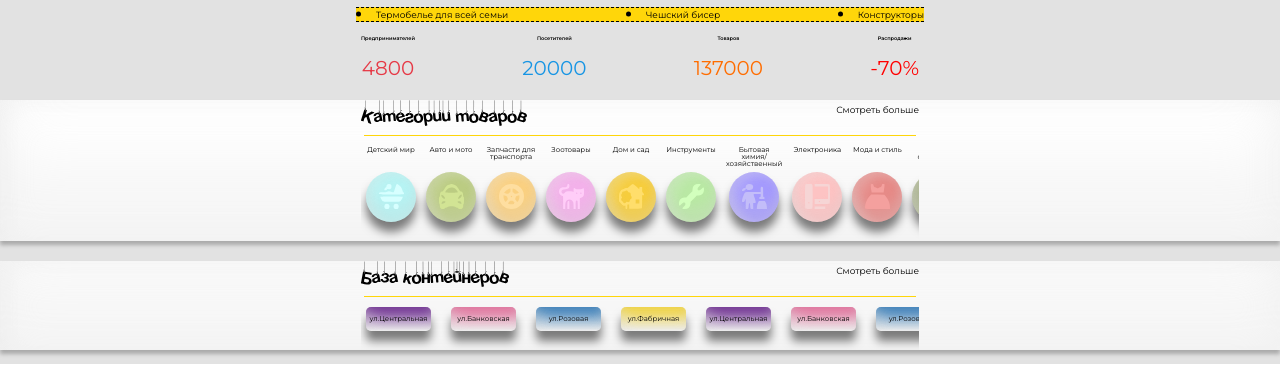
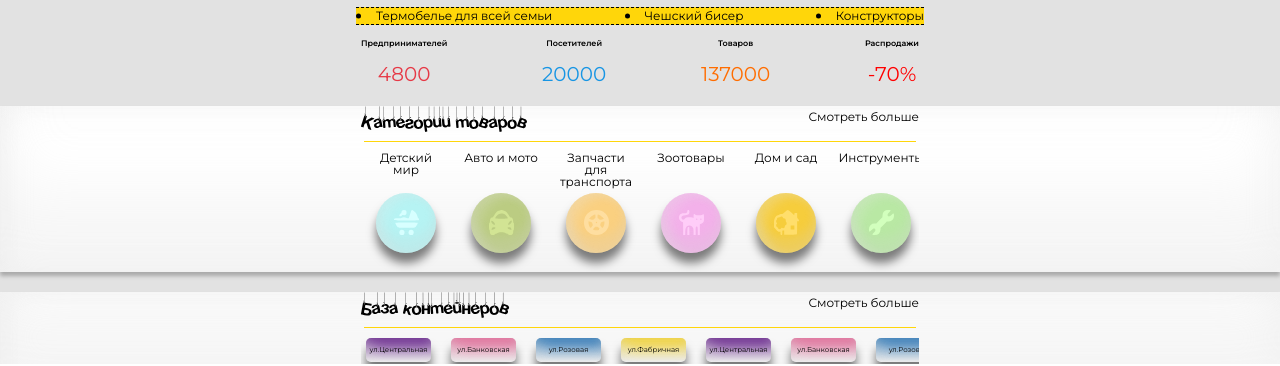
Before and after one commit to Heka9/sarafanUA, a plain HTML site: page index.html in a window 1280 px wide. Shown: the part 386-752 px from the top of the page. Drawn offline with Linux system fonts and the light colour scheme; no server answers.

Commit message:
Add files via upload

```diff
--- a/css/style.css
+++ b/css/style.css
@@ -29,7 +29,7 @@ body {
   color: #000;
   line-height: 1;
   font-family: "Montserrat";
-  font-size: 0.5625rem;
+  font-size: 0.75rem;
   -ms-text-size-adjust: 100%;
   -moz-text-size-adjust: 100%;
   -webkit-text-size-adjust: 100%;
@@ -870,7 +870,7 @@ body::after {
 }
 
 .stats__label {
-  font-size: 5px;
+  font-size: 8px;
   font-weight: 600;
 }
 
@@ -910,7 +910,7 @@ body::after {
   display: -webkit-box;
   display: -ms-flexbox;
   display: flex;
-  gap: 10px;
+  gap: 15px;
   overflow-x: scroll;
   padding-bottom: 1.1875rem;
 }
@@ -959,11 +959,12 @@ body::after {
   -webkit-box-direction: normal;
       -ms-flex-direction: column;
           flex-direction: column;
+  min-width: 80px;
   gap: 5px;
 }
 
 .slide-categories__label {
-  font-size: 7px;
+  font-size: 12px;
   text-align: center;
   -webkit-box-flex: 1;
       -ms-flex-positive: 1;
@@ -972,8 +973,8 @@ body::after {
 
 .slide-categories__icon {
   border-radius: 50%;
-  width: 3.125rem;
-  height: 3.125rem;
+  width: 3.75rem;
+  height: 3.75rem;
   background: #cdb4db;
   -webkit-box-shadow: 0px -15px 10px 0px rgba(212, 212, 212, 0.2) inset, 0px 1px 10px 0px rgba(226, 226, 226, 0.2) inset, 10px 4px 10px 0px rgba(233, 233, 233, 0.2) inset, 0px 10px 10px 0px rgba(0, 0, 0, 0.5);
           box-shadow: 0px -15px 10px 0px rgba(212, 212, 212, 0.2) inset, 0px 1px 10px 0px rgba(226, 226, 226, 0.2) inset, 10px 4px 10px 0px rgba(233, 233, 233, 0.2) inset, 0px 10px 10px 0px rgba(0, 0, 0, 0.5);
--- a/index.html
+++ b/index.html
@@ -6,7 +6,7 @@
 	<meta charset="UTF-8" />
 	<meta name="format-detection" content="telephone=no" />
 	<!-- <style>body{opacity: 0;}</style> -->
-	<link rel="stylesheet" href="css/style.min.css?_v=20230723110205" />
+	<link rel="stylesheet" href="css/style.min.css?_v=20230723112913" />
 	<!-- <link rel="shortcut icon" href="favicon.ico"> -->
 	<!-- <meta name="robots" content="noindex, nofollow"> -->
 	<meta name="viewport" content="width=device-width, initial-scale=1.0 " />
@@ -89,73 +89,73 @@
 								<img src="img/icons/categories/cat-child-world.svg" alt="Детский мир" />
 							</div>
 						</a>
-						<a href="#" class="categories__slide slide-categories swiper-slide">
+						<a href="#" class="categories__slide slide-categories">
 							<div class="slide-categories__label">Авто и мото</div>
 							<div class="slide-categories__icon slide-categories__icon_auto">
 								<img src="img/icons/categories/cat-car-moto.svg" alt="Авто и мото" />
 							</div>
 						</a>
-						<a href="#" class="categories__slide slide-categories swiper-slide">
+						<a href="#" class="categories__slide slide-categories">
 							<div class="slide-categories__label">Запчасти для транспорта</div>
 							<div class="slide-categories__icon slide-categories__icon_details">
 								<img src="img/icons/categories/cat-transport-details.svg" alt="Запчасти для транспорта" />
 							</div>
 						</a>
-						<a href="#" class="categories__slide slide-categories swiper-slide">
+						<a href="#" class="categories__slide slide-categories">
 							<div class="slide-categories__label">Зоотовары</div>
 							<div class="slide-categories__icon slide-categories__icon_zoo">
 								<img src="img/icons/categories/cat-zoo-products.svg" alt="Зоотовары" />
 							</div>
 						</a>
-						<a href="#" class="categories__slide slide-categories swiper-slide">
+						<a href="#" class="categories__slide slide-categories">
 							<div class="slide-categories__label">Дом и сад</div>
 							<div class="slide-categories__icon slide-categories__icon_house">
 								<img src="img/icons/categories/cat-house.svg" alt="Дом и сад" />
 							</div>
 						</a>
-						<a href="#" class="categories__slide slide-categories swiper-slide">
+						<a href="#" class="categories__slide slide-categories">
 							<div class="slide-categories__label">Инструменты</div>
 							<div class="slide-categories__icon slide-categories__icon_instruments">
 								<img src="img/icons/categories/cat-instruments.svg" alt="Инструменты" />
 							</div>
 						</a>
-						<a href="#" class="categories__slide slide-categories swiper-slide">
+						<a href="#" class="categories__slide slide-categories">
 							<div class="slide-categories__label">Бытовая химия/хозяйственный</div>
 							<div class="slide-categories__icon slide-categories__icon_home-products">
 								<img src="img/icons/categories/cat-home-products.svg" alt="Бытовая химия/хозяйственный" />
 							</div>
 						</a>
-						<a href="#" class="categories__slide slide-categories swiper-slide">
+						<a href="#" class="categories__slide slide-categories">
 							<div class="slide-categories__label">Электроника</div>
 							<div class="slide-categories__icon slide-categories__icon_electronic">
 								<img src="img/icons/categories/cat-electronic.svg" alt="Электроника" />
 							</div>
 						</a>
-						<a href="#" class="categories__slide slide-categories swiper-slide">
+						<a href="#" class="categories__slide slide-categories">
 							<div class="slide-categories__label">Мода и стиль</div>
 							<div class="slide-categories__icon slide-categories__icon_clothes">
 								<img src="img/icons/categories/cat-clothes.svg" alt="Мода и стиль" />
 							</div>
 						</a>
-						<a href="#" class="categories__slide slide-categories swiper-slide">
+						<a href="#" class="categories__slide slide-categories">
 							<div class="slide-categories__label">Ткани и фурнитура</div>
 							<div class="slide-categories__icon slide-categories__icon_textile">
 								<img src="img/icons/categories/cat-textile.svg" alt="Ткани и фурнитура" />
 							</div>
 						</a>
-						<a href="#" class="categories__slide slide-categories swiper-slide">
+						<a href="#" class="categories__slide slide-categories">
 							<div class="slide-categories__label">Хобби, отдых и спорт</div>
 							<div class="slide-categories__icon slide-categories__icon_sport">
 								<img src="img/icons/categories/cat-sport.svg" alt="Хобби, отдых и спорт" />
 							</div>
 						</a>
-						<a href="#" class="categories__slide slide-categories swiper-slide">
+						<a href="#" class="categories__slide slide-categories">
 							<div class="slide-categories__label">Оборудование и бизнес</div>
 							<div class="slide-categories__icon slide-categories__icon_bussines">
 								<img src="img/icons/categories/cat-bussines.svg" alt="Оборудование и бизнес" />
 							</div>
 						</a>
-						<a href="#" class="categories__slide slide-categories swiper-slide">
+						<a href="#" class="categories__slide slide-categories">
 							<div class="slide-categories__label">Военка</div>
 							<div class="slide-categories__icon slide-categories__icon_army">
 								<img src="img/icons/categories/cat-army.svg" alt="Военка" />
@@ -505,7 +505,7 @@
 		</footer>
 
 	</div>
-	<script src="js/app.min.js?_v=20230723110205"></script>
+	<script src="js/app.min.js?_v=20230723112913"></script>
 </body>
 
 </html>
```
Also changed, not shown: categories.html (+2 -2 lines), category-child.html (+2 -2 lines), category-clothes.html (+2 -2 lines), category-electronic.html (+2 -2 lines), category-house.html (+2 -2 lines), category-instruments.html (+2 -2 lines), category-sport.html (+2 -2 lines), premium.html (+2 -2 lines), product.html (+2 -2 lines), products-page.html (+2 -2 lines), sales.html (+2 -2 lines), seller-page.html (+2 -2 lines), css/style.min.css.
